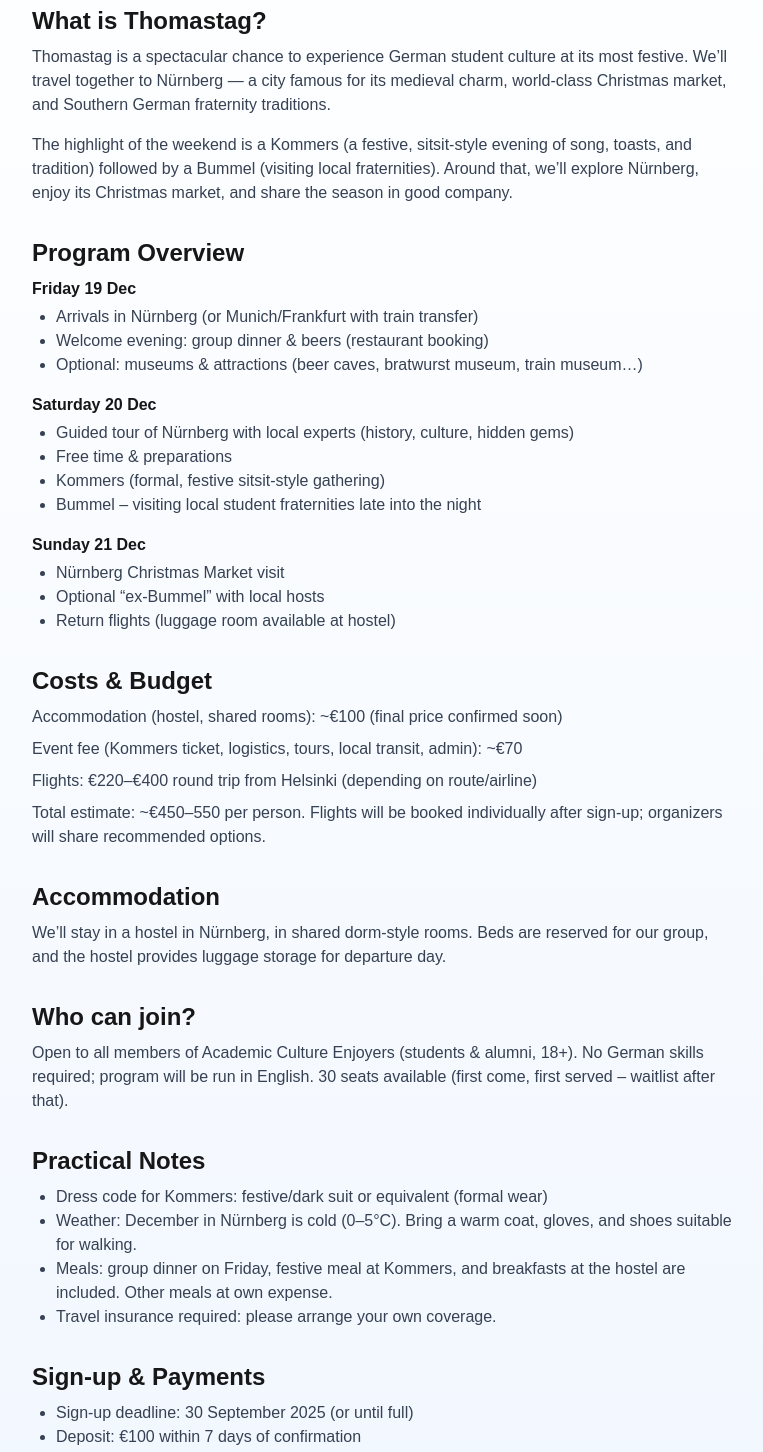
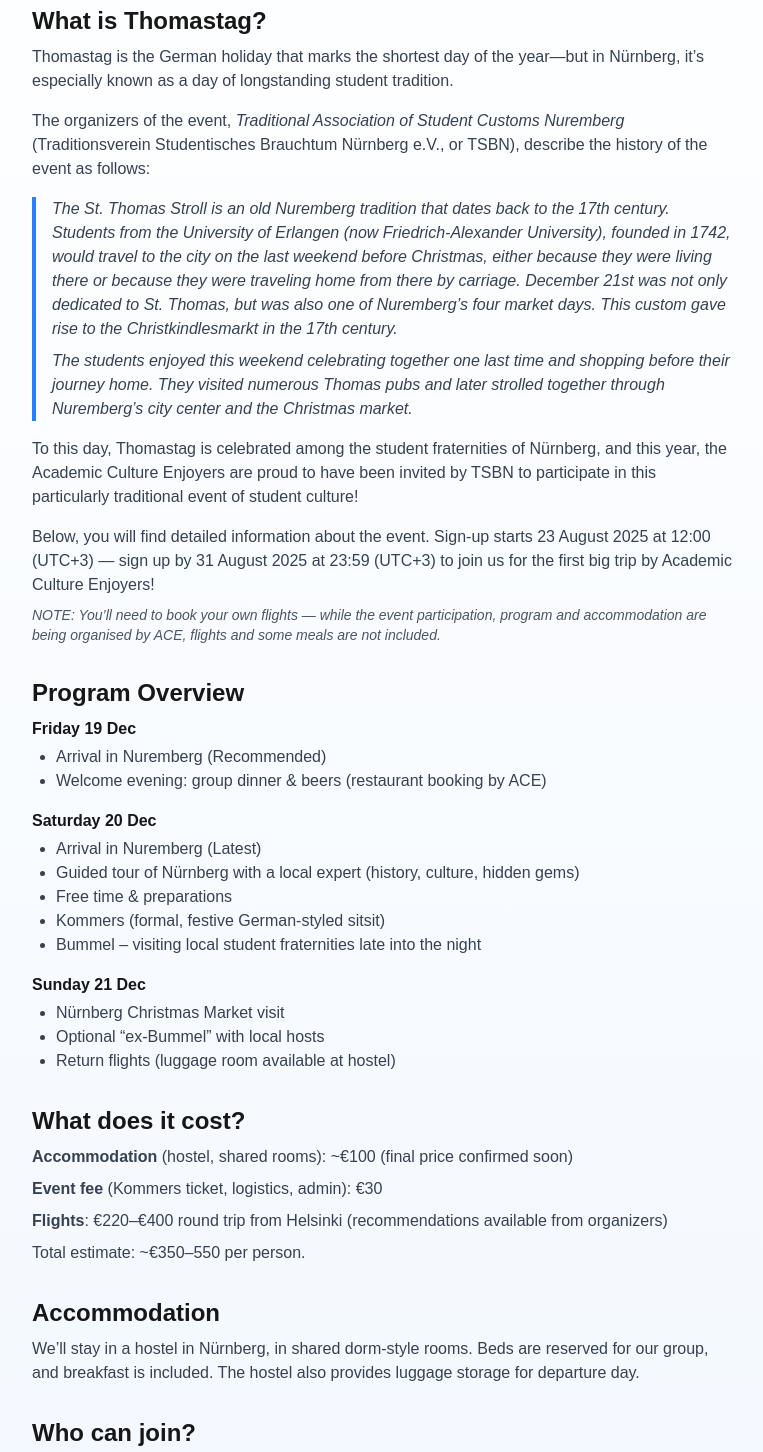
Before and after one commit to Tapiiri/AcademicCultureEnjoyers, a Next.js app: page /events/thomastag-2025 in a window 1280 px wide. Shown: the part 220-1672 px from the top of the page, without its empty margins (256-1019 px from the left). Built offline with nearby package versions, Linux system fonts and the light colour scheme; no server answers.

Commit message:
feat: enrich thomastag event content

```diff
--- a/src/app/events/thomastag-2025/page.tsx
+++ b/src/app/events/thomastag-2025/page.tsx
@@ -1,6 +1,7 @@
 import TallyForm from '@/components/TallyForm';
 import { getEventSignupForm } from '@/lib/tally';
 import {
+  THOMASTAG_SIGNUP_CLOSES_TEXT,
   THOMASTAG_SIGNUP_OPENS_TEXT,
   isThomastagSignupOpen,
 } from '@/lib/thomastag';
@@ -42,16 +43,47 @@
       <section className="mb-8">
         <h2 className="mb-2 text-2xl font-semibold">What is Thomastag?</h2>
         <p className="text-gray-700 dark:text-gray-300">
-          Thomastag is a spectacular chance to experience German student culture
-          at its most festive. We’ll travel together to Nürnberg — a city famous
-          for its medieval charm, world-class Christmas market, and Southern
-          German fraternity traditions.
+          Thomastag is the German holiday that marks the shortest day of the
+          year—but in Nürnberg, it’s especially known as a day of longstanding
+          student tradition.
         </p>
         <p className="mt-4 text-gray-700 dark:text-gray-300">
-          The highlight of the weekend is a Kommers (a festive, sitsit-style
-          evening of song, toasts, and tradition) followed by a Bummel (visiting
-          local fraternities). Around that, we’ll explore Nürnberg, enjoy its
-          Christmas market, and share the season in good company.
+          The organizers of the event,{' '}
+          <em>Traditional Association of Student Customs Nuremberg</em>{' '}
+          (Traditionsverein Studentisches Brauchtum Nürnberg e.V., or TSBN),
+          describe the history of the event as follows:
+        </p>
+        <blockquote className="mt-4 border-l-4 border-blue-500 pl-4 text-gray-700 italic dark:text-gray-300">
+          <p>
+            The St. Thomas Stroll is an old Nuremberg tradition that dates back
+            to the 17th century. Students from the University of Erlangen (now
+            Friedrich-Alexander University), founded in 1742, would travel to
+            the city on the last weekend before Christmas, either because they
+            were living there or because they were traveling home from there by
+            carriage. December 21st was not only dedicated to St. Thomas, but
+            was also one of Nuremberg’s four market days. This custom gave rise
+            to the Christkindlesmarkt in the 17th century.
+          </p>
+          <p className="mt-2">
+            The students enjoyed this weekend celebrating together one last time
+            and shopping before their journey home. They visited numerous Thomas
+            pubs and later strolled together through Nuremberg’s city center and
+            the Christmas market.
+          </p>
+        </blockquote>
+        <p className="mt-4 text-gray-700 dark:text-gray-300">
+          To this day, Thomastag is celebrated among the student fraternities of
+          Nürnberg, and this year, the Academic Culture Enjoyers are proud to
+          have been invited by TSBN to participate in this particularly
+          traditional event of student culture!
+        </p>
+        <p className="mt-4 text-gray-700 dark:text-gray-300">
+          {`Below, you will find detailed information about the event. Sign-up starts ${THOMASTAG_SIGNUP_OPENS_TEXT} — sign up by ${THOMASTAG_SIGNUP_CLOSES_TEXT} to join us for the first big trip by Academic Culture Enjoyers!`}
+        </p>
+        <p className="mt-2 text-sm text-gray-600 italic dark:text-gray-400">
+          NOTE: You’ll need to book your own flights — while the event
+          participation, program and accommodation are being organised by ACE,
+          flights and some meals are not included.
         </p>
       </section>
 
@@ -59,23 +91,20 @@
         <h2 className="mb-2 text-2xl font-semibold">Program Overview</h2>
         <h3 className="mb-1 font-semibold">Friday 19 Dec</h3>
         <ul className="mb-4 list-disc pl-6 text-gray-700 dark:text-gray-300">
+          <li>Arrival in Nuremberg (Recommended)</li>
           <li>
-            Arrivals in Nürnberg (or Munich/Frankfurt with train transfer)
-          </li>
-          <li>Welcome evening: group dinner & beers (restaurant booking)</li>
-          <li>
-            Optional: museums & attractions (beer caves, bratwurst museum, train
-            museum…)
+            Welcome evening: group dinner & beers (restaurant booking by ACE)
           </li>
         </ul>
         <h3 className="mb-1 font-semibold">Saturday 20 Dec</h3>
         <ul className="mb-4 list-disc pl-6 text-gray-700 dark:text-gray-300">
+          <li>Arrival in Nuremberg (Latest)</li>
           <li>
-            Guided tour of Nürnberg with local experts (history, culture, hidden
-            gems)
+            Guided tour of Nürnberg with a local expert (history, culture,
+            hidden gems)
           </li>
           <li>Free time & preparations</li>
-          <li>Kommers (formal, festive sitsit-style gathering)</li>
+          <li>Kommers (formal, festive German-styled sitsit)</li>
           <li>
             Bummel – visiting local student fraternities late into the night
           </li>
@@ -89,22 +118,20 @@
       </section>
 
       <section className="mb-8">
-        <h2 className="mb-2 text-2xl font-semibold">Costs & Budget</h2>
+        <h2 className="mb-2 text-2xl font-semibold">What does it cost?</h2>
         <p className="mb-2 text-gray-700 dark:text-gray-300">
-          Accommodation (hostel, shared rooms): ~€100 (final price confirmed
-          soon)
+          <strong>Accommodation</strong> (hostel, shared rooms): ~€100 (final
+          price confirmed soon)
         </p>
         <p className="mb-2 text-gray-700 dark:text-gray-300">
-          Event fee (Kommers ticket, logistics, tours, local transit, admin):
-          ~€70
+          <strong>Event fee</strong> (Kommers ticket, logistics, admin): €30
         </p>
         <p className="mb-2 text-gray-700 dark:text-gray-300">
-          Flights: €220–€400 round trip from Helsinki (depending on
-          route/airline)
+          <strong>Flights</strong>: €220–€400 round trip from Helsinki
+          (recommendations available from organizers)
         </p>
         <p className="text-gray-700 dark:text-gray-300">
-          Total estimate: ~€450–550 per person. Flights will be booked
-          individually after sign-up; organizers will share recommended options.
+          Total estimate: ~€350–550 per person.
         </p>
       </section>
 
@@ -112,17 +139,16 @@
         <h2 className="mb-2 text-2xl font-semibold">Accommodation</h2>
         <p className="text-gray-700 dark:text-gray-300">
           We’ll stay in a hostel in Nürnberg, in shared dorm-style rooms. Beds
-          are reserved for our group, and the hostel provides luggage storage
-          for departure day.
+          are reserved for our group, and breakfast is included. The hostel also
+          provides luggage storage for departure day.
         </p>
       </section>
 
       <section className="mb-8">
         <h2 className="mb-2 text-2xl font-semibold">Who can join?</h2>
         <p className="text-gray-700 dark:text-gray-300">
-          Open to all members of Academic Culture Enjoyers (students & alumni,
-          18+). No German skills required; program will be run in English. 30
-          seats available (first come, first served – waitlist after that).
+          Open to all members of the Academic Culture Enjoyers community
+          (students & alumni)!
         </p>
       </section>
 
@@ -137,20 +163,18 @@
             Weather: December in Nürnberg is cold (0–5°C). Bring a warm coat,
             gloves, and shoes suitable for walking.
           </li>
-          <li>
-            Meals: group dinner on Friday, festive meal at Kommers, and
-            breakfasts at the hostel are included. Other meals at own expense.
-          </li>
-          <li>Travel insurance required: please arrange your own coverage.</li>
         </ul>
       </section>
 
       <section className="mb-8">
         <h2 className="mb-2 text-2xl font-semibold">Sign-up & Payments</h2>
         <ul className="list-disc pl-6 text-gray-700 dark:text-gray-300">
-          <li>Sign-up deadline: 30 September 2025 (or until full)</li>
-          <li>Deposit: €100 within 7 days of confirmation</li>
-          <li>Balance: due by 1 December 2025</li>
+          <li>{`Sign-up opens: ${THOMASTAG_SIGNUP_OPENS_TEXT}`}</li>
+          <li>{`Sign-up deadline: ${THOMASTAG_SIGNUP_CLOSES_TEXT} (or until full)`}</li>
+          <li>
+            Sign-up will be binding after it’s closing deadline has passed.
+          </li>
+          <li>Hostel payment: €100 within 7 days of sign-up closing</li>
           <li>
             Cancellation policy and payment details will be shared after
             sign-up.
@@ -161,10 +185,9 @@
       <section className="mb-8">
         <h2 className="mb-2 text-2xl font-semibold">Cultural Etiquette</h2>
         <p className="text-gray-700 dark:text-gray-300">
-          We are guests of Southern German fraternities. Respectful behavior is
-          expected at all times — especially during fraternity visits, where
-          traditions are observed seriously. Non-alcoholic options will be
-          available.
+          We are guests of the Southern German fraternities and TSBN. Respectful
+          behavior is expected at all times — especially during fraternity
+          visits.
         </p>
       </section>
 
--- a/src/lib/thomastag.ts
+++ b/src/lib/thomastag.ts
@@ -1,8 +1,12 @@
-export const THOMASTAG_SIGNUP_OPENS = new Date('2025-08-22T09:00:00Z');
+export const THOMASTAG_SIGNUP_OPENS = new Date('2025-08-23T09:00:00Z');
+export const THOMASTAG_SIGNUP_CLOSES = new Date('2025-08-31T20:59:00Z');
 
 export function isThomastagSignupOpen(now: Date = new Date()): boolean {
-  return now.getTime() >= THOMASTAG_SIGNUP_OPENS.getTime();
+  return (
+    now.getTime() >= THOMASTAG_SIGNUP_OPENS.getTime() &&
+    now.getTime() <= THOMASTAG_SIGNUP_CLOSES.getTime()
+  );
 }
 
-export const THOMASTAG_SIGNUP_OPENS_TEXT =
-  '22 August 2025 at 12:00 (UTC+3)';
+export const THOMASTAG_SIGNUP_OPENS_TEXT = '23 August 2025 at 12:00 (UTC+3)';
+export const THOMASTAG_SIGNUP_CLOSES_TEXT = '31 August 2025 at 23:59 (UTC+3)';
```
